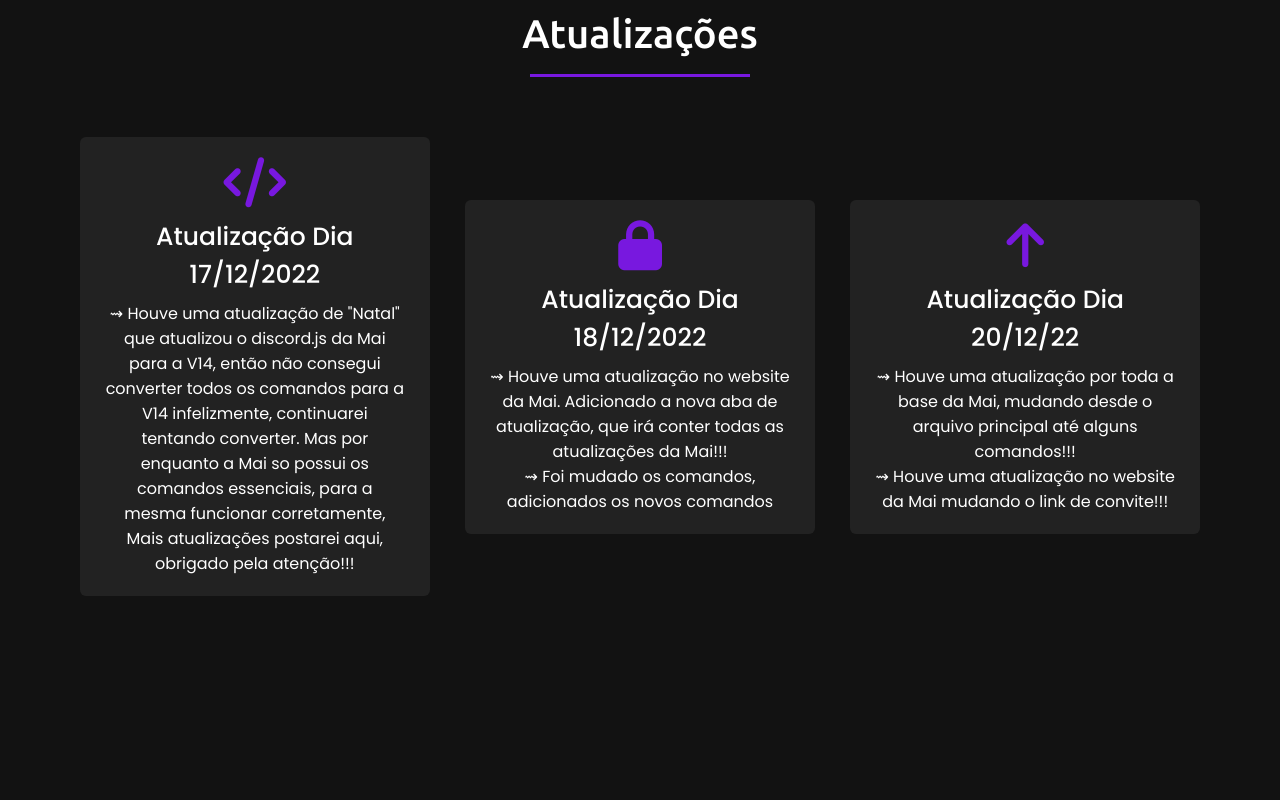
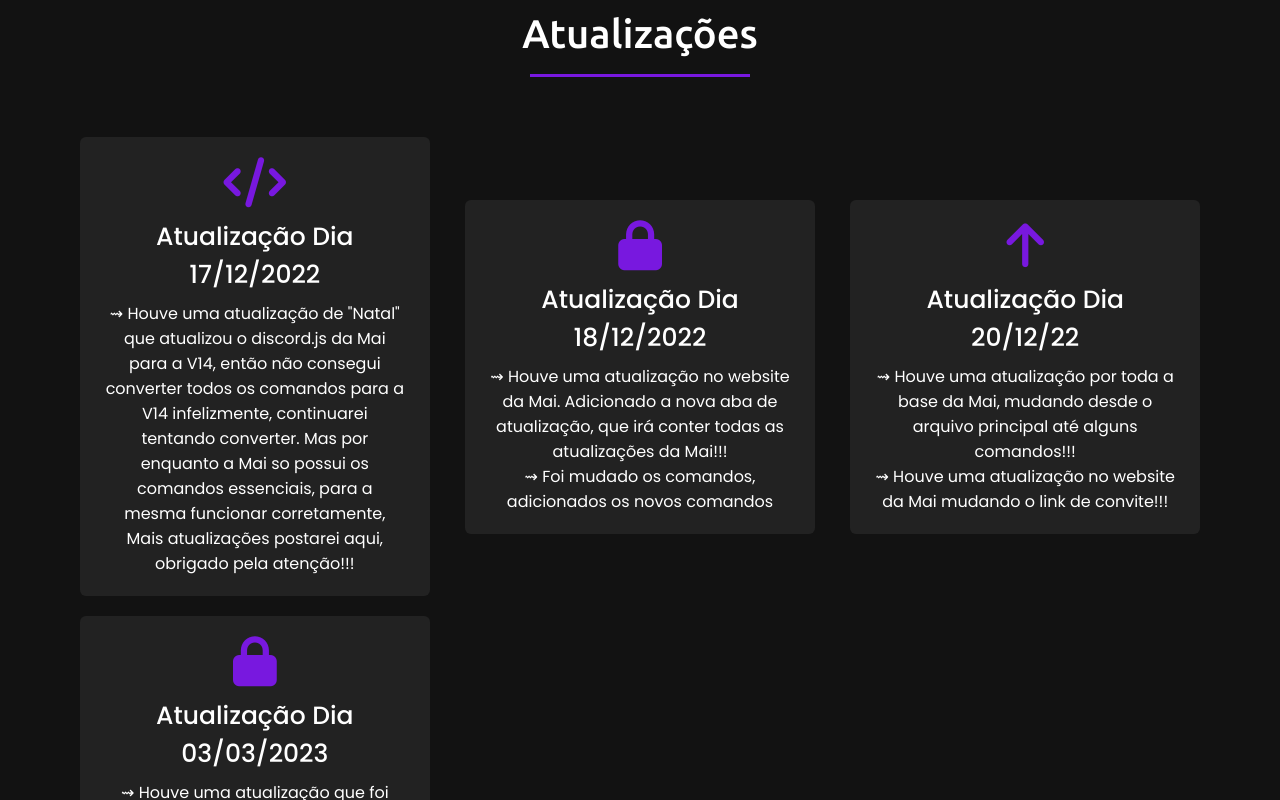
Before and after one commit to Mattznn/maichan.github.io, a plain HTML site: page index.html in a window 1280 px wide. Shown: the part 2000-2800 px from the top of the page. Drawn offline with nearby package versions, Linux system fonts and the light colour scheme; no server answers.

Commit message:
Update index.html

```diff
--- a/index.html
+++ b/index.html
@@ -228,6 +228,17 @@
               <p>⇝ Houve uma atualização no website da Mai mudando o link de convite!!!</p>
             </div>
           </div>
+
+        <div class="card">
+            <div class="box">
+              <i class="fas fa-lock"></i>
+
+              <div class="text">Atualização Dia 03/03/2023</div>
+
+
+              <p>⇝ Houve uma atualização que foi adicionado novos comandos em BETA, de economia, e foram otimizados varios scripts!!!</p>
+            </div>
+          </div>
         </div>
       </div>
     </section>
```
